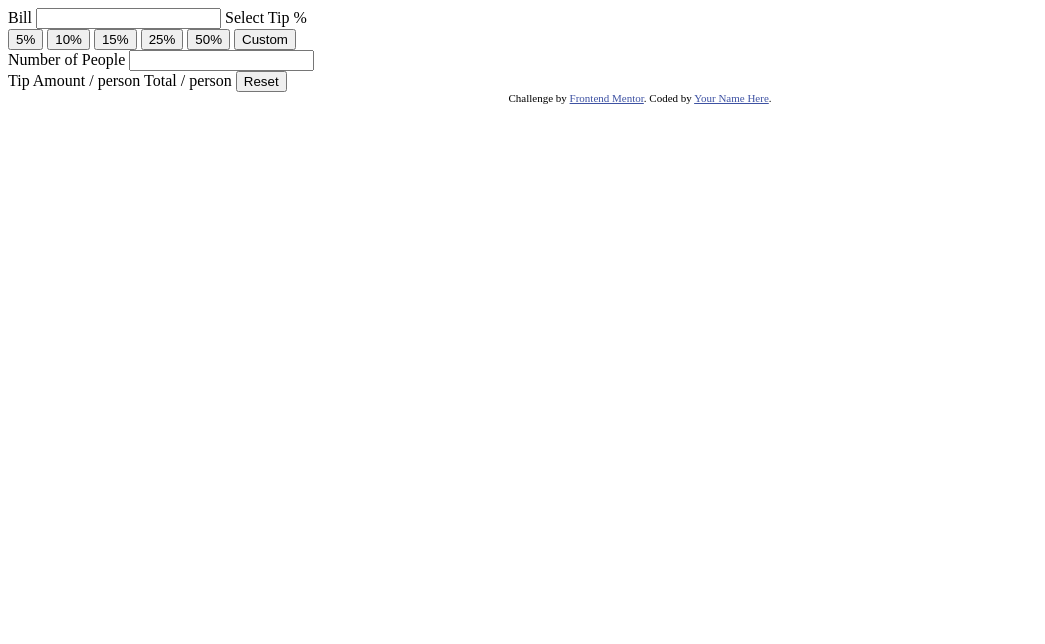
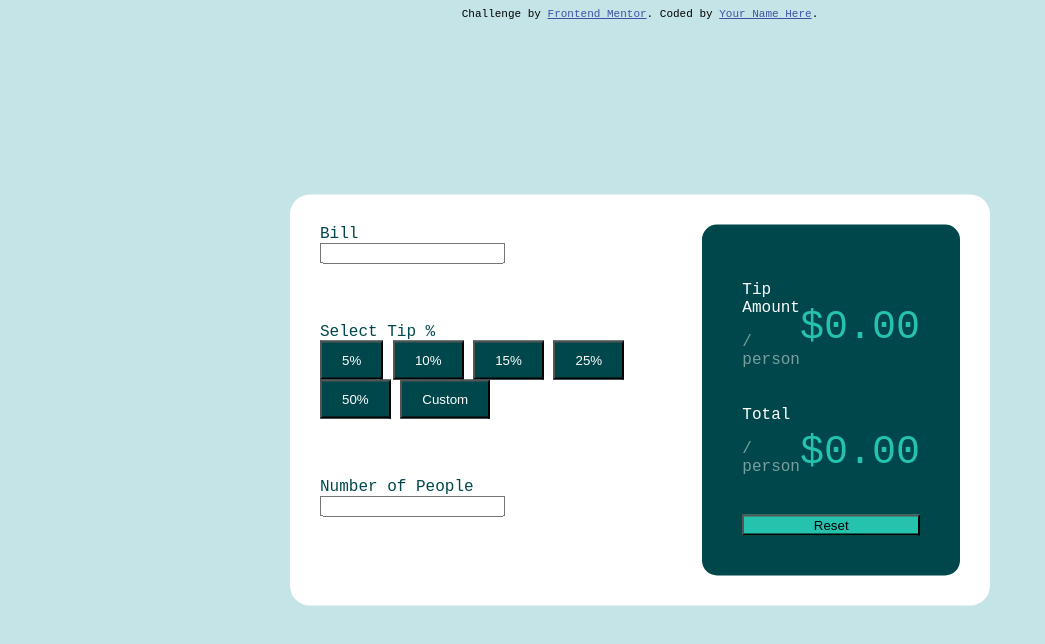
Before and after one commit to albercher/tip-calculator, a plain HTML site: page index.html in a window 1280 px wide. Shown: the whole page, without its empty margins (0-1045 px from the left). Drawn offline with Linux system fonts and the light colour scheme.

Commit message:
Styling outer divs

```diff
--- a/index.html
+++ b/index.html
@@ -27,25 +27,44 @@
   </head>
   <body>
     <div class="main-div">
-      <label for="bill">Bill</label>
-      <input type="text" name="bill" />
-
-      <label>Select Tip %</label>
-      <div>
-        <button>5%</button>
-        <button>10%</button>
-        <button>15%</button>
-        <button>25%</button>
-        <button>50%</button>
-        <button>Custom</button>
+      <div class="split-left">
+        <div class="stack-input">
+          <label class="stack-block" for="bill">Bill</label>
+          <input class="stack-block" type="text" name="bill" />
+        </div>
+        <div class="stack-input">
+          <label class="stack-block">Select Tip %</label>
+          <div class="stack-block">
+            <button class="tip-btn">5%</button>
+            <button class="tip-btn">10%</button>
+            <button class="tip-btn">15%</button>
+            <button class="tip-btn">25%</button>
+            <button class="tip-btn">50%</button>
+            <button class="tip-btn custom">Custom</button>
+          </div>
+        </div>
+        <div class="stack-input">
+          <label class="stack-block" for="people">Number of People</label>
+          <input class="stack-block" type="number" name="people" />
+        </div>
       </div>
 
-      <label for="people">Number of People</label>
-      <input type="number" name="people" />
-
-      <div>
-        Tip Amount / person Total / person
-        <button>Reset</button>
+      <div class="totals">
+        <div class="section">
+          <div>
+            <p class="stack-block label">Tip Amount</p>
+            <p class="stack-block sublabel">/ person</p>
+          </div>
+          <p class="total" id="amount">$0.00</p>
+        </div>
+        <div class="section">
+          <div>
+            <p class="stack-block label">Total</p>
+            <p class="stack-block sublabel">/ person</p>
+          </div>
+          <p class="total" id="total">$0.00</p>
+        </div>
+        <button class="reset">Reset</button>
       </div>
     </div>
 
--- a/styles.css
+++ b/styles.css
@@ -0,0 +1,69 @@
+body {
+    background-color: #c5e4e7;
+    font-family:'Courier New', Courier, monospace;
+}
+
+/* .stack-input {
+    float: left;
+
+} */
+
+.stack-block {
+    display: block;
+}
+
+.tip-btn {
+    padding: 10px 20px;
+    background-color: #00474b;
+    color: white;
+}
+
+.main-div {
+    background-color: white;
+    width: 50%;
+    position: absolute;
+    left: 50%;
+    top: 50%;
+    transform: translate(-50%, -50%);
+    padding: 30px;
+    border-radius: 20px;
+    color: #00474b;
+    display: flex;
+}
+
+.split-left{
+    /* max-width: 50%;
+    float: left; */
+    display: flex;
+    flex-wrap: wrap;
+}
+
+.label {
+    color: white;
+}
+
+.sublabel {
+    color: rgba(255, 255, 255, 0.473)
+}
+
+.totals {
+    /* max-width: 50%;
+    float: right; */
+    background-color: #00474b;
+    padding: 40px;
+    border-radius: 15px;
+}
+
+.reset {
+    background-color: #25c2ad;
+    width: 100%;
+}
+
+.section {
+    display: flex
+}
+
+.total {
+    font-size: 40px;
+    color: #25c2ad;
+}
```
